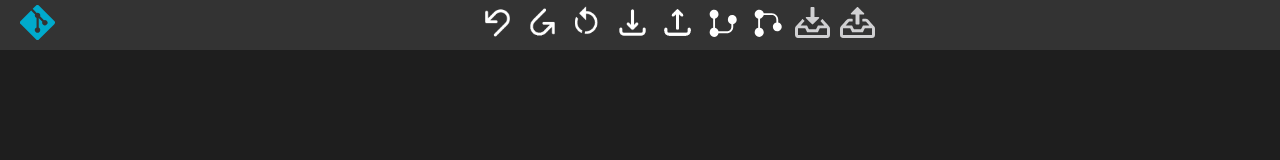
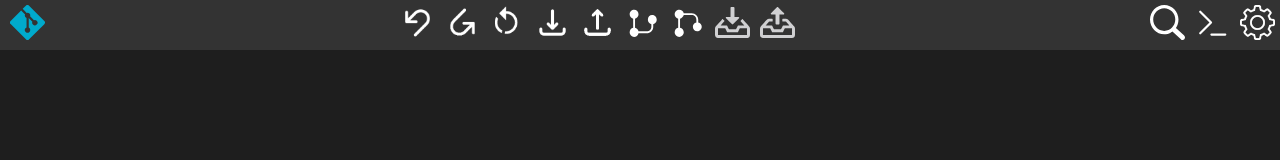
Before and after one commit to bw3m1/git, a plain HTML site: page index.html in a window 1280 px wide. Drawn offline with Linux system fonts and the light colour scheme.

Commit message:
Adds new toolbar icons
Adds search, command palette, and settings icons to the right side of the toolbar, enhancing user access to these functions.

Improves layout and spacing of the toolbar by adding left, center, and right tool sections and reducing padding.

```diff
--- a/index.html
+++ b/index.html
@@ -8,8 +8,10 @@
   </head>
   <body>
     <div class="menu-bar">
-      <div class="icon">
-        <img style="width: 35px;" src="git_icon.svg" alt="Git Icon">
+      <div class="tools-left">
+        <div class="tool">
+          <img style="width: 35px;" src="git_icon.svg" alt="Git Icon">
+        </div>
       </div>
       <div class="tools-center">
         <div class="tool">
@@ -40,6 +42,17 @@
           <img style="width: 35px;" src="pop_icon.svg" alt="pop">
         </div>
       </div>
+      <div class="tools-right">
+        <div class="tool">
+          <img style="width: 35px;" src="search_icon.svg" alt="search">
+        </div>
+        <div class="tool">
+          <img style="width: 35px;" src="command_palette_icon.svg" alt="command palette">
+        </div>
+        <div class="tool">
+          <img style="width: 35px;" src="settings_icon.png" alt="settings">
+        </div>
+      </div>
     </div>
   </body>
 </html>
--- a/styles.css
+++ b/styles.css
@@ -16,8 +16,13 @@ html, body {
 	background-color: #333;
 	display: flex;
 	align-items: center;
-	justify-content: space-between;
-	padding: 0 20px;
+	padding: 0 10px; /* Reduced from 20px to 10px */
+}
+
+.tools-left {
+	display: flex;
+	align-items: center;
+	gap: 10px;
 }
 
 .tools-center {
@@ -26,6 +31,17 @@ html, body {
 	align-items: center;
 	flex: 1;
 	gap: 10px;
+}
+
+.tools-right {
+	display: flex;
+	justify-content: flex-end;
+	align-items: center;
+	gap: 10px;
+}
+
+.tools-right > *:last-child {
+	margin-right: 15px; /* Ensures the last icon isn't flush with the edge */
 }
 
 .menu-item {
```
Also changed, not shown: command_palette_icon.svg (added), search_icon.svg (added), settings_icon.png (added).
